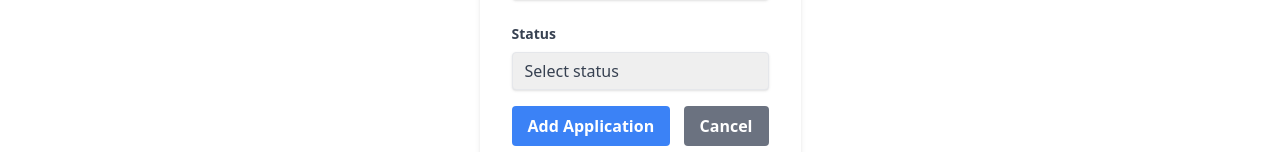
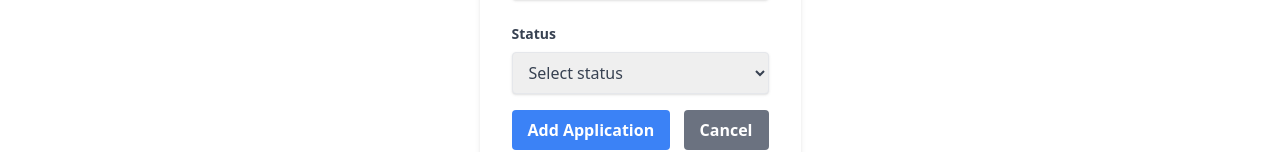
Before and after one commit to wesvane1/app-track-sys3.0, a React (Create React App) app: page /addJob in a window 1280 px wide. Shown: the part 368-520 px from the top of the page. Built offline with nearby package versions, Linux system fonts and the light colour scheme; no server answers; sample sign-in values are in the browser's storage.

Commit message:
fix: drop down arrow added back

```diff
--- a/src/components/jobs/addJob.jsx
+++ b/src/components/jobs/addJob.jsx
@@ -157,7 +157,7 @@
             id='status'
             value={status}
             onChange={(e) => setStatus(e.target.value)}
-            className='shadow appearance-none border rounded w-full py-2 px-3 text-gray-700 leading-tight focus:outline-none focus:shadow-outline'
+            className='shadow border rounded w-full py-2 px-3 text-gray-700 leading-tight focus:outline-none focus:shadow-outline'
             required
           >
             <option value='' disabled>
```
